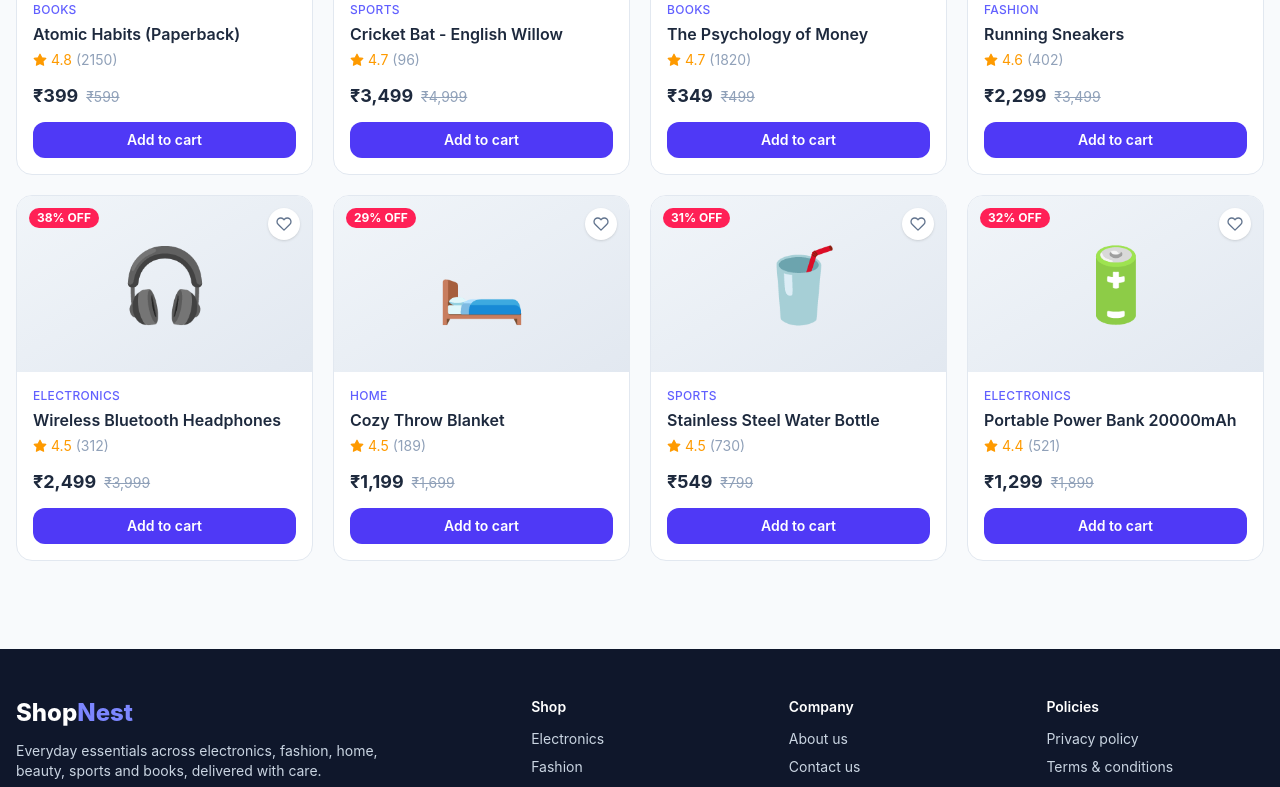
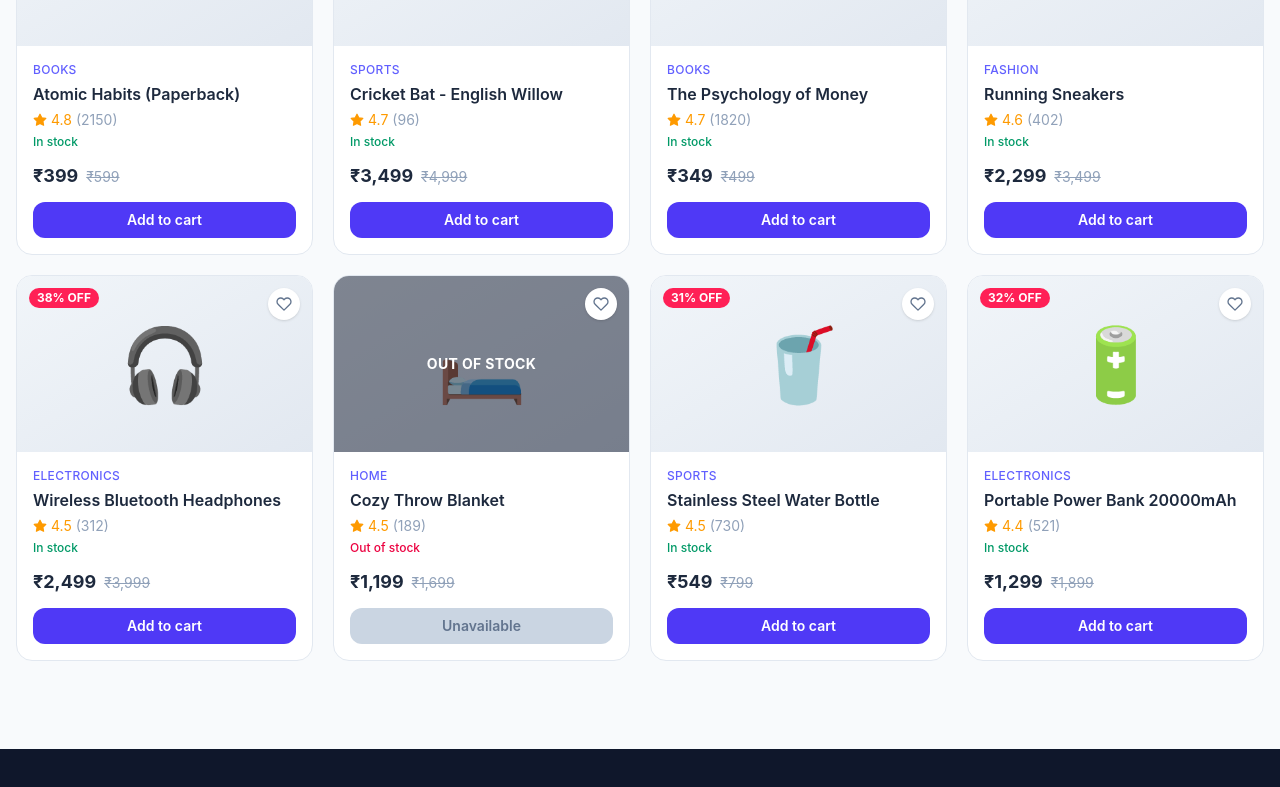
Before and after one commit to Rahul315777/shopnest, a React (Vite) app: page / in a window 1280 px wide. Shown: the part 2380-3167 px from the top of the page. Built offline with nearby package versions, Linux system fonts and the light colour scheme.

Commit message:
feat: display stock status on product card

```diff
--- a/src/components/ProductCard/ProductCard.jsx
+++ b/src/components/ProductCard/ProductCard.jsx
@@ -4,6 +4,7 @@ import { useCart } from "../../context/CartContext.jsx";
 import { useWishlist } from "../../context/WishlistContext.jsx";
 import { useToast } from "../../context/ToastContext.jsx";
 import { discountPercent, formatPrice } from "../../utils/format.js";
+import { stockLabel, stockOf } from "../../utils/stock.js";
 
 export default function ProductCard({ product }) {
   const { addToCart } = useCart();
@@ -11,6 +12,8 @@ export default function ProductCard({ product }) {
   const { showToast } = useToast();
   const wished = isWished(product.id);
   const off = discountPercent(product.price, product.oldPrice);
+  const soldOut = stockOf(product) <= 0;
+  const stock = stockLabel(product);
 
   const handleAdd = () => {
     addToCart(product);
@@ -29,7 +32,12 @@ export default function ProductCard({ product }) {
         className="relative flex h-44 items-center justify-center bg-gradient-to-br from-slate-100 to-slate-200 overflow-hidden text-7xl"
       >
         <span className="transition-transform duration-300 group-hover:scale-125">{product.emoji}</span>
-        {off > 0 && (
+        {soldOut && (
+          <span className="absolute inset-0 flex items-center justify-center bg-slate-900/50 text-sm font-bold uppercase tracking-wide text-white">
+            Out of stock
+          </span>
+        )}
+        {off > 0 && !soldOut && (
           <span className="absolute left-3 top-3 rounded-full bg-rose-500 px-2 py-0.5 text-xs font-bold text-white">
             {off}% OFF
           </span>
@@ -54,15 +62,17 @@ export default function ProductCard({ product }) {
           <FiStar className="fill-current" /> {product.rating}
           <span className="text-slate-400">({product.reviews})</span>
         </div>
+        <p className={`text-xs font-medium ${stock.tone}`}>{stock.text}</p>
         <div className="mt-auto flex items-baseline gap-2 pt-2">
           <span className="text-lg font-bold">{formatPrice(product.price)}</span>
           <span className="text-sm text-slate-400 line-through">{formatPrice(product.oldPrice)}</span>
         </div>
         <button
           onClick={handleAdd}
-          className="mt-2 rounded-xl bg-indigo-600 py-2 text-sm font-semibold text-white transition hover:bg-indigo-700"
+          disabled={soldOut}
+          className="mt-2 rounded-xl bg-indigo-600 py-2 text-sm font-semibold text-white transition hover:bg-indigo-700 disabled:cursor-not-allowed disabled:bg-slate-300 disabled:text-slate-500 disabled:hover:bg-slate-300"
         >
-          Add to cart
+          {soldOut ? "Unavailable" : "Add to cart"}
         </button>
       </div>
     </div>
```
